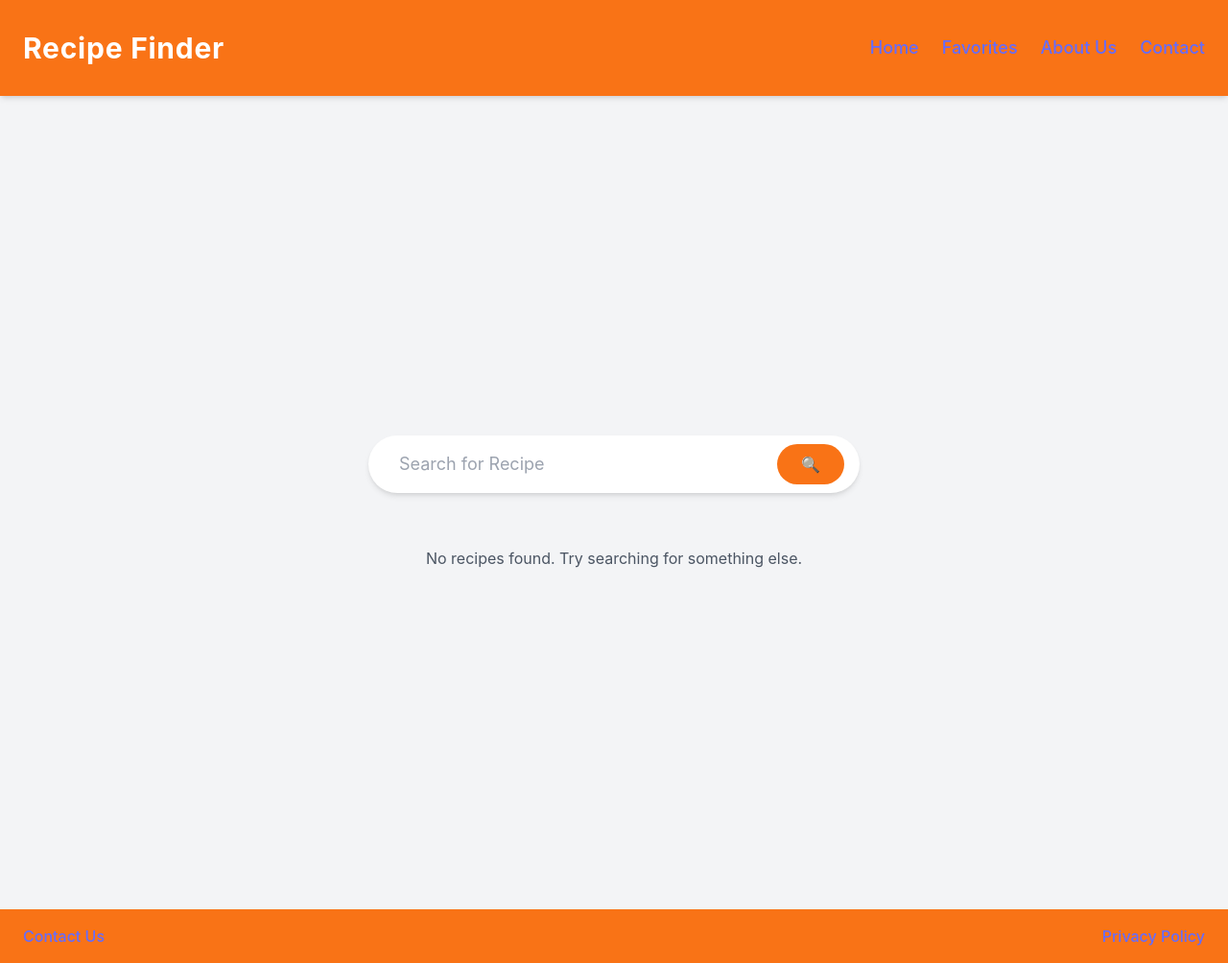
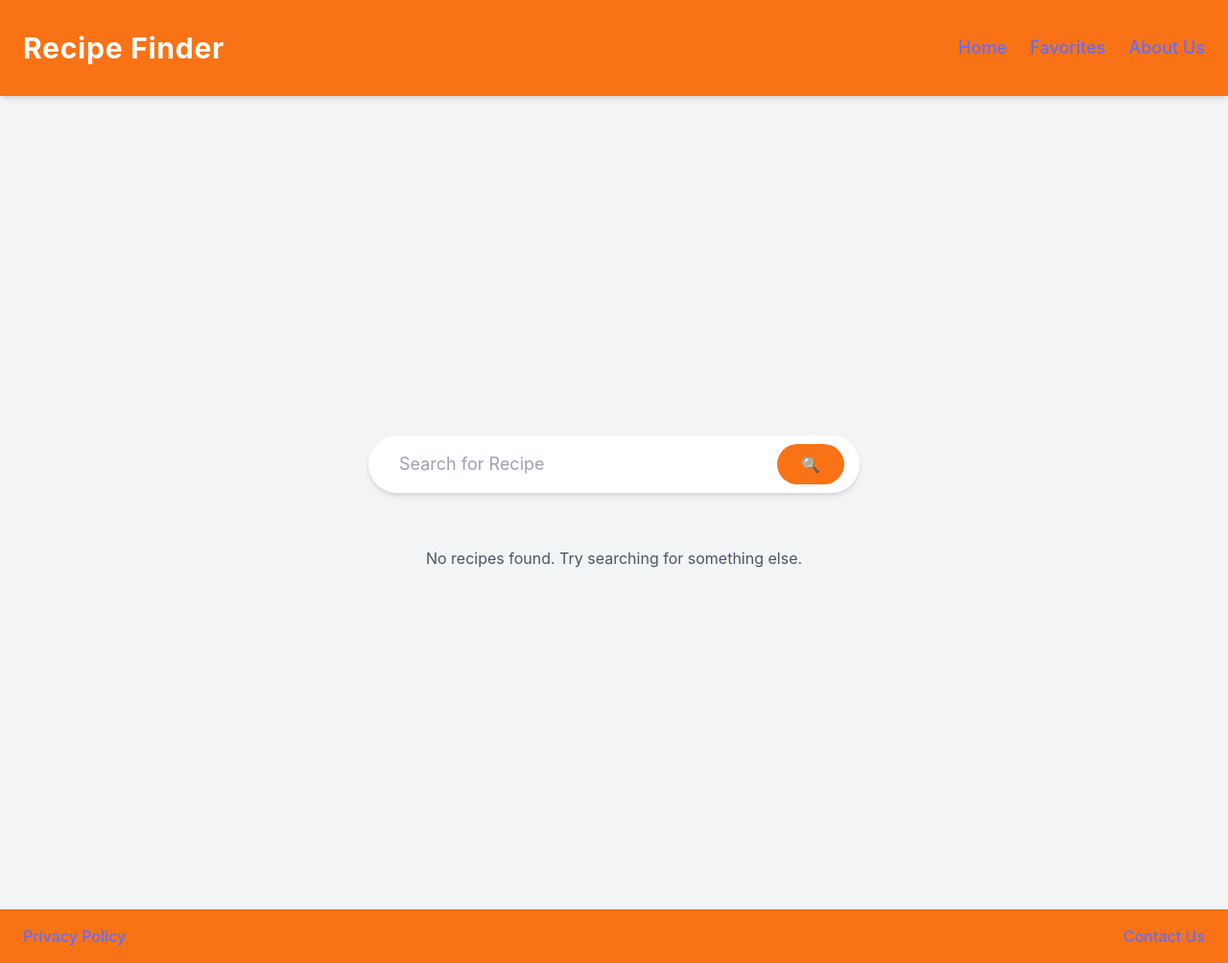
Before and after one commit to Kbayoumi561/FE-Capstone-Project, a React (Vite) app: page / in a window 1280 px wide. Shown: the whole page at 96% size. Built offline with nearby package versions, Linux system fonts and the light colour scheme.

Commit message:
Removed Contact link from header and kept it in footer

```diff
--- a/src/App.jsx
+++ b/src/App.jsx
@@ -25,6 +25,7 @@ function App() {
   return (
     <Router>
       <div className="min-h-screen flex flex-col bg-gray-100">
+        {/* Header */}
         <header className="bg-orange-500 text-white py-4 shadow-md">
           <div className="container mx-auto flex justify-between items-center px-6">
             <h1 className="text-3xl font-bold tracking-wide">Recipe Finder</h1>
@@ -32,11 +33,11 @@ function App() {
               <Link to="/" className="hover:underline">Home</Link>
               <Link to="/favorites" className="hover:underline">Favorites</Link>
               <Link to="/about" className="hover:underline">About Us</Link>
-              <Link to="/contact" className="hover:underline">Contact</Link>
             </nav>
           </div>
         </header>
 
+        {/* Main Content */}
         <main className="flex-grow">
           <div className="container mx-auto p-6">
             <Routes>
@@ -49,10 +50,11 @@ function App() {
           </div>
         </main>
 
+        {/* Footer */}
         <footer className="bg-orange-500 text-white py-4">
           <div className="container mx-auto flex justify-between px-6">
+            <Link to="/privacy" className="hover:underline">Privacy Policy</Link>
             <Link to="/contact" className="hover:underline">Contact Us</Link>
-            <Link to="/privacy" className="hover:underline">Privacy Policy</Link>
           </div>
         </footer>
       </div>
```
